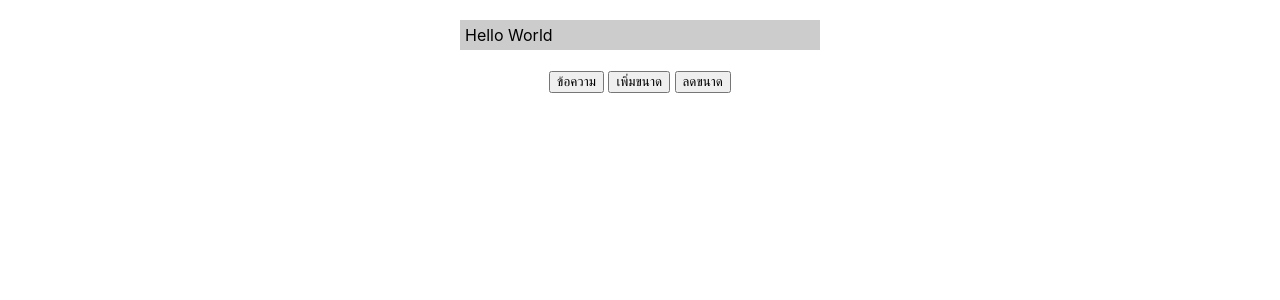
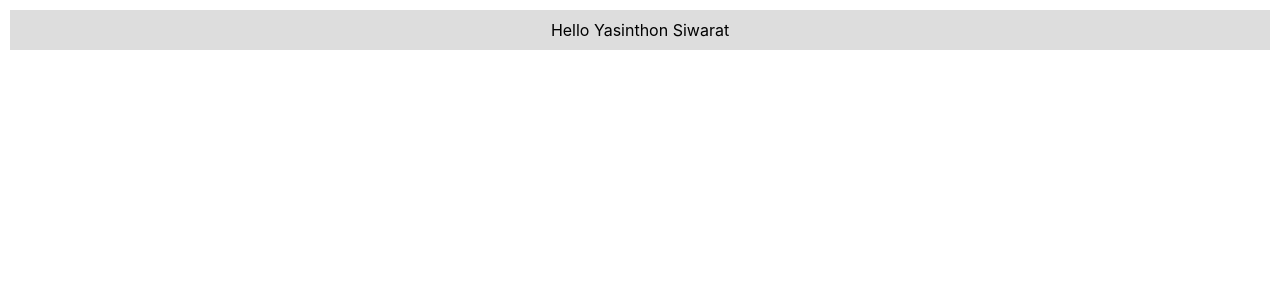
Before and after one commit to yasinthon18/app1_Yew, a React (Create React App) app: page / in a window 1280 px wide. Shown: the top 300 px of the page. Built offline with nearby package versions, Linux system fonts and the light colour scheme.

Commit message:
Add context.js and context-content.js

```diff
--- a/src/App.js
+++ b/src/App.js
@@ -1,8 +1,12 @@
 import React from 'react'
-import MessageBox from './state-func'
-
+import { userContext } from './context'
+import Content from './context-content'
 
 
 export default function App(){
-  return <MessageBox/>
+  return (
+    <userContext.Provider value={'Yasinthon Siwarat'}>
+      <Content/>
+    </userContext.Provider>
+  )
 }
--- /dev/null
+++ b/src/context-content.js
@@ -0,0 +1,19 @@
+import React from "react";
+import { userContext } from "./context";
+
+
+export default function Content(){
+    let user = React.useContext(userContext)
+
+    const contentStyle = {
+        backgroundColor: '#ddd',
+        textAlign:'center',
+        margin:10,
+        padding:10
+    }
+    return(
+        <div style={contentStyle}>
+            Hello {user}
+        </div>
+    )
+}
--- /dev/null
+++ b/src/context.js
@@ -0,0 +1,3 @@
+import React,{createContext} from "react";
+
+export const userContext = createContext()
```
